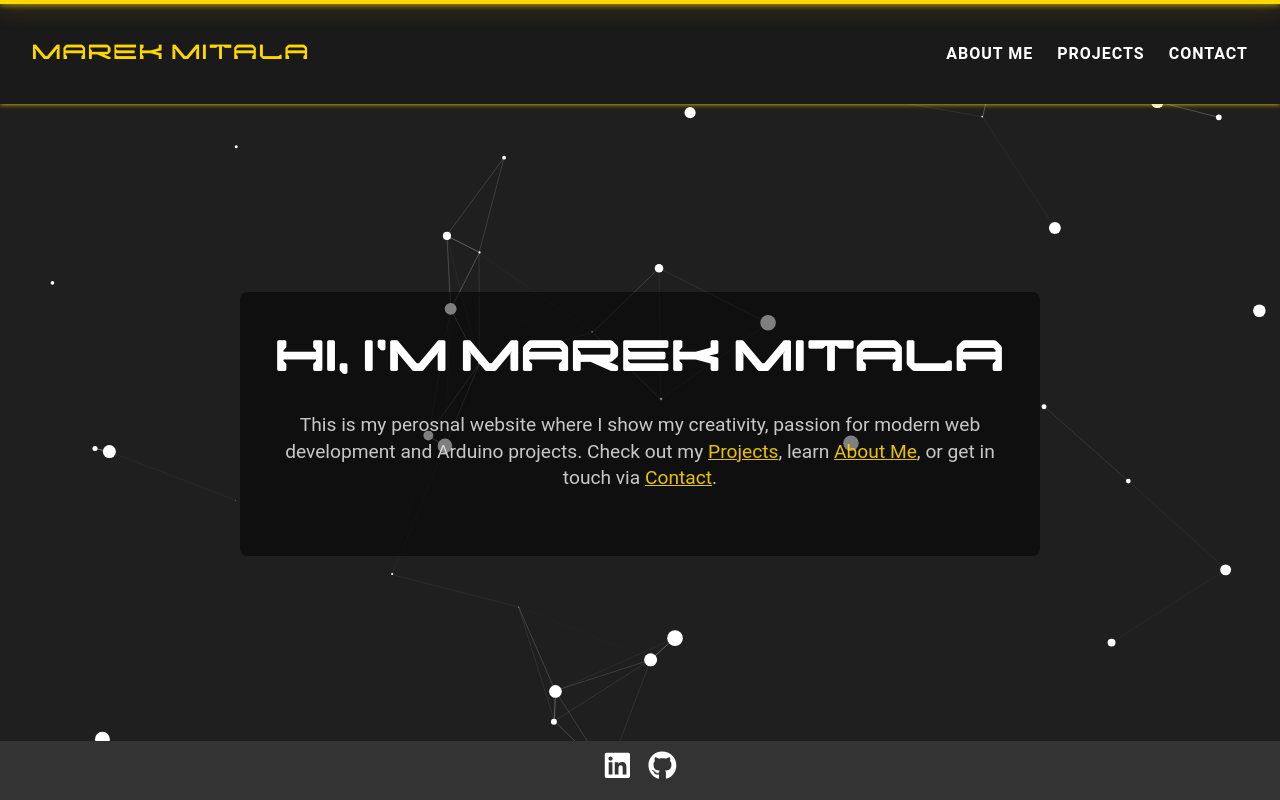
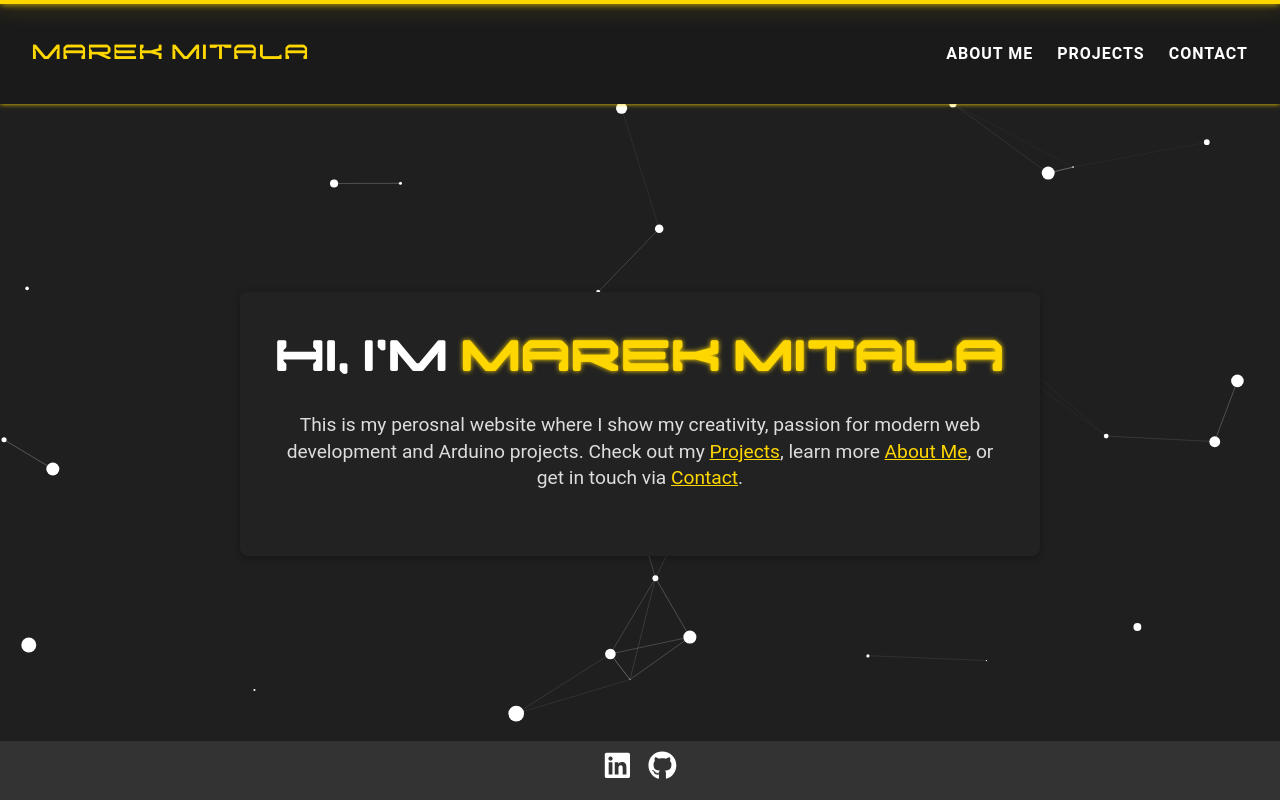
Before and after one commit to caibot11/marekmitala.com, a Next.js app: page / in a window 1280 px wide. Built offline with nearby package versions, Linux system fonts and the light colour scheme.

Commit message:
changes working

```diff
--- a/src/app/contact/Contact.module.css
+++ b/src/app/contact/Contact.module.css
@@ -1,12 +1,12 @@
 /* app/contact/Contact.module.css */
 
 .contactContainer {
-  margin-top: 6rem;
+  margin-top: 3rem;
   margin-left: auto;
   margin-right: auto;
   max-width: 500px;
 
-
+  display: flex;
   align-items: center;
   justify-content: center;
   padding: 2rem;
--- a/src/app/layout.tsx
+++ b/src/app/layout.tsx
@@ -23,9 +23,9 @@ export default function RootLayout({
         <ParticlesBackground />
         <Header />
         {/* Ensure main content is positioned above the particle canvas */}
-
+        <div className="id-children">
           {children}
-
+        </div>
         <Footer />
       </body>
     </html>
--- a/src/components/hero/Hero.module.css
+++ b/src/components/hero/Hero.module.css
@@ -14,7 +14,8 @@
 .overlay {
   pointer-events: auto;
   user-select: text;
-  background-color: rgba(0, 0, 0, 0.5);
+  background-color:#222 ;
+  box-shadow: 0 2px 8px rgba(0, 0, 0, 0.3);
   padding: 2rem;
   text-align: center;
   max-width: 800px;
@@ -36,7 +37,7 @@
   font-size: 1.2rem;
   color: #ddd;
   line-height: 1.4;
-  opacity: 0.9;
+
   margin-bottom: 2rem;
 }
 
@@ -52,3 +53,28 @@
   justify-content: center;
   gap: 1rem;
 }
+@keyframes neonGlow  {
+  0% {
+    text-shadow: 0 0 5px #ffd700;
+  }
+  25% {
+    text-shadow: 0 0 5px #ffd700;
+  }
+
+  50% {
+    text-shadow: 0 0 10px #ffd700;
+  }
+  75% {
+    text-shadow: 0 0 5px #ffd700;
+  }
+
+  100% {
+    text-shadow: 0 0 5px #ffd700;
+  }
+}
+
+
+.glow {
+  color:  #ffd700;
+  animation: neonGlow 3s infinite;
+}
--- a/src/components/hero/Hero.tsx
+++ b/src/components/hero/Hero.tsx
@@ -33,14 +33,15 @@ export default function Hero() {
     <section className={styles.heroSection}>
       {mounted && (
         <AnimatedDiv style={fadeIn} className={styles.overlay}>
-          <h1 className={styles.heroTitle}>Hi, I'm Marek Mitala</h1>
+          <h1 className={styles.heroTitle}>
+            Hi, I'm <span className={styles.glow}>Marek Mitala</span>
+          </h1>
           <p className={styles.heroSubtitle}>
-            This is my perosnal website where I show my creativity,
-            passion for modern web development and Arduino projects. Check out my{" "}
+            This is my perosnal website where I show my creativity, passion for modern web development and Arduino projects. Check out my{" "}
             <Link href="/projects" className={styles.inlineLink}>
               Projects
             </Link>
-            , learn{" "}
+            , learn more {" "}
             <Link href="/about" className={styles.inlineLink}>
               About Me
             </Link>
--- a/src/components/particles/ParticlesBackground.tsx
+++ b/src/components/particles/ParticlesBackground.tsx
@@ -20,7 +20,7 @@ export default function ParticlesBackground() {
             opacity: {
               value: 1,
               random: false,
-              anim: { enable: false, speed: 0.25, opacity_min: 0.1, sync: false },
+              anim: { enable: false, speed:1, opacity_min: 0.1, sync: false },
             },
             size: {
               value: 7.84,
@@ -36,7 +36,7 @@ export default function ParticlesBackground() {
             },
             move: {
               enable: true,
-              speed: 3,
+              speed: 1,
               direction: "none",
               random: false,
               straight: false,
```
